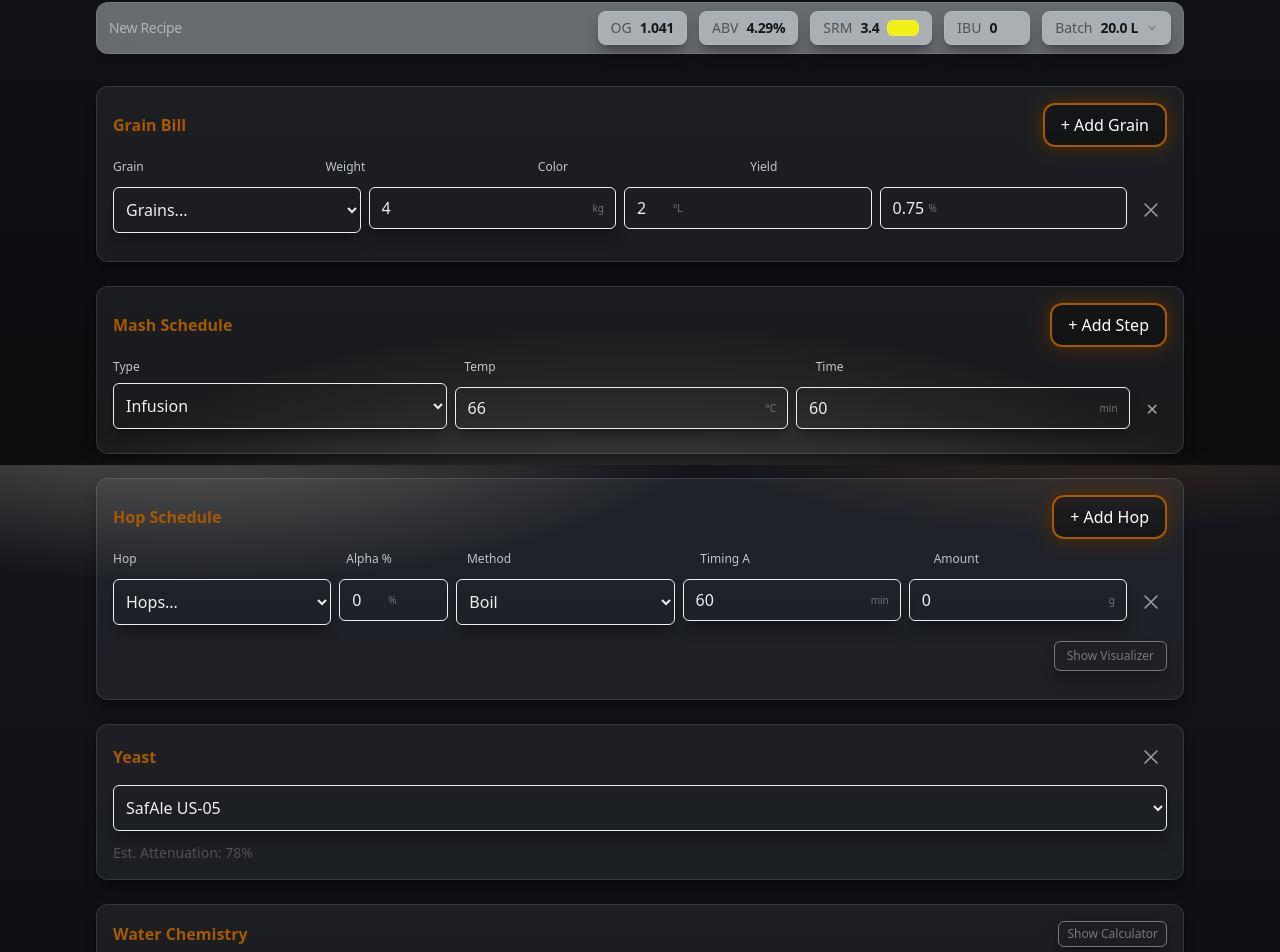
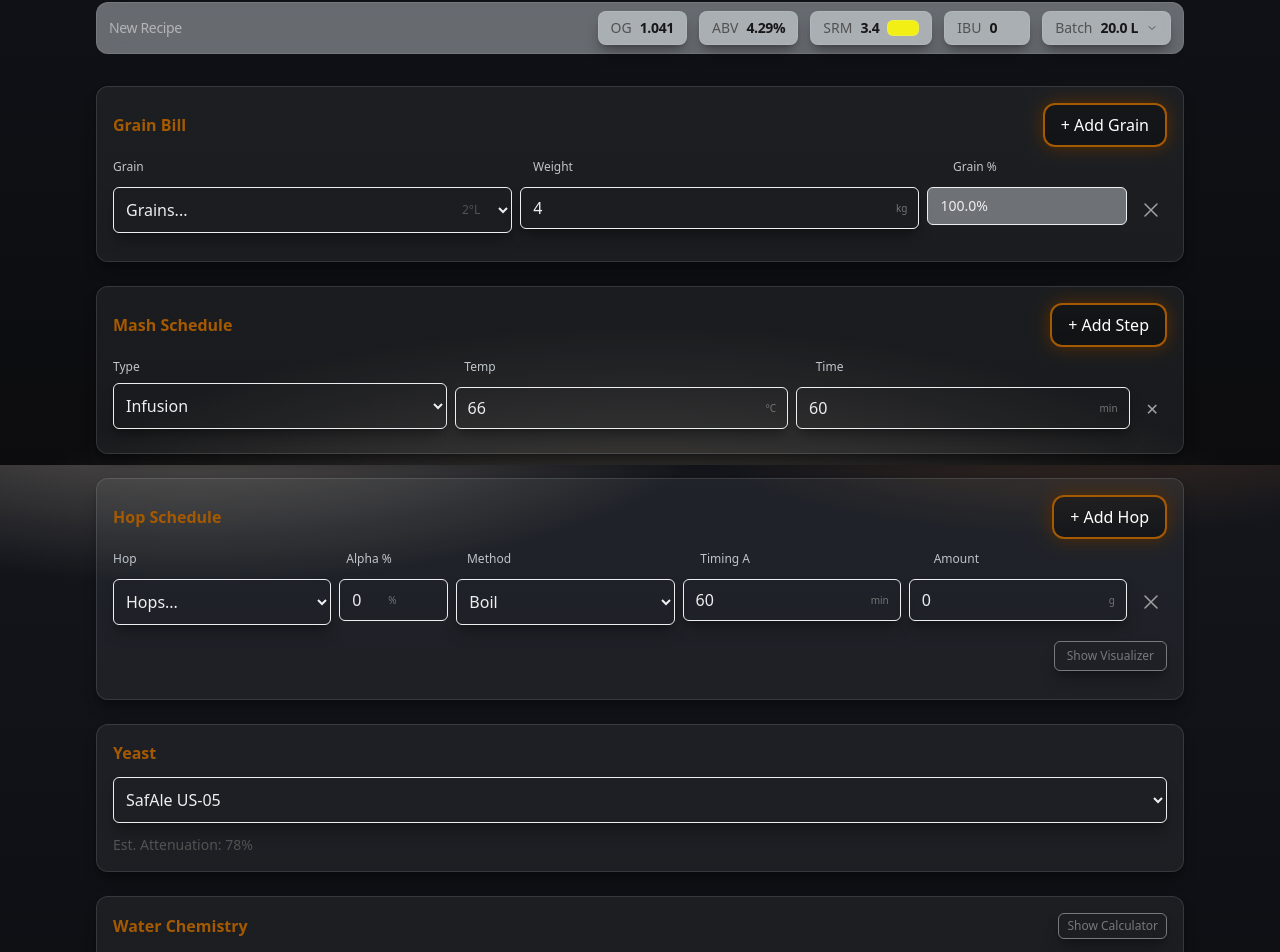
Before and after one commit to AngelsOB/BrewTool, a React (Vite) app: page /recipes in a window 1280 px wide. Shown: the part 335-1287 px from the top of the page. Built offline with nearby package versions, Linux system fonts and the light colour scheme.

Commit message:
(fix) updated Grain Bill and grain calculation. Now based off of GU instead of yield. Changed design. Added locked % field to show % of grain bill. Todo: want to make an auto grain selector. You choose target ABV or OG and it will recommend an amount that you can divide up via %.

```diff
--- a/src/hooks/useRecipeStore.ts
+++ b/src/hooks/useRecipeStore.ts
@@ -8,7 +8,9 @@ export type GrainItem = {
   name: string;
   weightKg: number; // kilograms
   colorLovibond: number; // °L
-  yield: number; // as a decimal, e.g., 0.75 for 75%
+  potentialGu: number; // GU/PPG at 100% conversion (as-is)
+  type: "grain" | "adjunct_mashable" | "extract" | "sugar";
+  fermentability?: number; // 0..1 optional override
 };
 
 export type HopTimingType =
--- a/src/pages/RecipeBuilder.tsx
+++ b/src/pages/RecipeBuilder.tsx
@@ -32,7 +32,6 @@ import WaterSaltsCalc from "../components/WaterSaltsCalc";
 import FitToWidth from "../components/FitToWidth";
 import { estimateRecipeHopFlavor } from "../utils/hopsFlavor";
 import {
-  addCustomGrain,
   addCustomHop,
   getGrainPresets,
   getHopPresets,
@@ -83,7 +82,8 @@ export default function RecipeBuilder() {
       name: "Pale Malt",
       weightKg: 4,
       colorLovibond: 2,
-      yield: 0.75,
+      potentialGu: 34.5,
+      type: "grain",
     },
   ]);
   const [hops, setHops] = useState<HopItem[]>([
@@ -100,7 +100,7 @@ export default function RecipeBuilder() {
     name: "SafAle US-05",
     attenuationPercent: 0.78,
   });
-  const [showCustomGrainInput, setShowCustomGrainInput] = useState(false);
+  // const [showCustomGrainInput, setShowCustomGrainInput] = useState(false);
   const [showCustomHopInput, setShowCustomHopInput] = useState(false);
   const [showFlavorVisualizer, setShowFlavorVisualizer] = useState(false);
 
@@ -256,7 +256,11 @@ export default function RecipeBuilder() {
     () =>
       ogFromPoints(
         pointsFromGrainBill(
-          grains.map((g) => ({ weightKg: g.weightKg, yield: g.yield })),
+          grains.map((g) => ({
+            weightKg: g.weightKg,
+            potentialGu: g.potentialGu,
+            type: g.type,
+          })),
           batchVolumeL,
           efficiencyPct / 100
         )
@@ -972,7 +976,8 @@ export default function RecipeBuilder() {
                   name: "",
                   weightKg: 0,
                   colorLovibond: 2,
-                  yield: 0.75,
+                  potentialGu: 34,
+                  type: "grain",
                 },
               ])
             }
@@ -980,25 +985,25 @@ export default function RecipeBuilder() {
             + Add Grain
           </button>
         </div>
-        <div className="hidden sm:grid grid-cols-5 gap-2 text-xs text-muted">
+        <div className="hidden sm:grid gap-2 text-xs text-muted sm:grid-cols-[minmax(0,1fr)_minmax(0,1fr)_minmax(0,.5fr)_min-content]">
           <div>Grain</div>
           <div>Weight</div>
-          <div>Color</div>
-          <div>Yield</div>
+          <div>Grain %</div>
           <div></div> {/* For the remove button */}
         </div>
         {grains.map((g, i) => (
           <div
             key={g.id}
-            className="grid grid-cols-1 sm:grid-cols-[minmax(0,1fr)_minmax(0,1fr)_minmax(0,1fr)_minmax(0,1fr)_min-content] gap-2"
+            className="grid grid-cols-1 sm:grid-cols-[minmax(0,1fr)_minmax(0,1fr)_minmax(0,.5fr)_min-content] gap-2"
           >
             <label className="flex flex-col">
               <div className="text-xs text-muted mb-1 sm:hidden">Grain</div>
+              <div className="relative">
                 <select
-                className="w-full rounded-md border px-2 py-2.5"
+                  className="w-full rounded-md border py-2.5 pl-2 pr-12"
                   onChange={(e) => {
                     if (e.target.value === "__add_custom__") {
-                    setShowCustomGrainInput(true);
+                      return;
                       // Optionally reset the current grain item or set a placeholder
                     } else {
                       const preset = getGrainPresets().find(
@@ -1009,11 +1014,13 @@ export default function RecipeBuilder() {
                       c[i] = {
                         ...g,
                         name: preset.name,
-                      colorLovibond: preset.colorLovibond,
-                      yield: preset.yield,
-                    };
+                        colorLovibond: (preset as { colorLovibond: number })
+                          .colorLovibond,
+                        potentialGu: (preset as { potentialGu: number })
+                          .potentialGu,
+                        type: "grain",
+                      } as GrainItem;
                       setGrains(c);
-                    setShowCustomGrainInput(false);
                     }
                   }}
                   defaultValue=""
@@ -1028,62 +1035,14 @@ export default function RecipeBuilder() {
                   ))}
                   <option value="__add_custom__">+ Add Custom Grain</option>
                 </select>
-            </label>
-            {showCustomGrainInput && (
-              <form
-                className="grid grid-cols-1 sm:grid-cols-3 gap-2 col-span-full"
-                onSubmit={(e) => {
-                  e.preventDefault();
-                  const form = e.currentTarget as HTMLFormElement & {
-                    gname: HTMLInputElement;
-                    glov: HTMLInputElement;
-                    gyield: HTMLInputElement;
-                  };
-                  const name = form.gname.value.trim();
-                  const lov = Number(form.glov.value);
-                  const grainYield = Number(form.gyield.value);
-                  if (
-                    !name ||
-                    !Number.isFinite(lov) ||
-                    !Number.isFinite(grainYield)
-                  )
-                    return;
-                  addCustomGrain({
-                    name,
-                    colorLovibond: lov,
-                    yield: grainYield,
-                  });
-                  form.reset();
-                  setShowCustomGrainInput(false);
-                }}
-              >
-                <input
-                  name="gname"
-                  className="rounded-md border px-3 py-2"
-                  placeholder="Grain name"
-                />
-                <input
-                  name="glov"
-                  type="number"
-                  step="0.1"
-                  className="rounded-md border px-3 py-2"
-                  placeholder="Color °L"
-                />
-                <input
-                  name="gyield"
-                  type="number"
-                  step="0.01"
-                  className="rounded-md border px-3 py-2"
-                  placeholder="Yield %"
-                />
-                <button
-                  className="rounded-md border px-3 py-2 text-sm hover:bg-neutral-50"
-                  type="submit"
-                >
-                  + Add Grain Preset
-                </button>
-              </form>
-            )}
+                <div
+                  className="pointer-events-none absolute right-6 top-1/2 -translate-y-1/2 text-xs text-neutral-600 px-2 py-0.5"
+                  aria-hidden="true"
+                >
+                  {g.colorLovibond}°L
+                </div>
+              </div>
+            </label>
             <label className="flex flex-col">
               <div className="text-xs text-muted mb-1 sm:hidden">
                 Weight (kg)
@@ -1103,35 +1062,14 @@ export default function RecipeBuilder() {
             </label>
             <label className="flex flex-col">
               <div className="text-xs text-muted mb-1 sm:hidden">
-                Color (°L)
-              </div>
-              <InlineEditableNumber
-                value={g.colorLovibond}
-                onChange={(n) => {
-                  const c = [...grains];
-                  c[i] = { ...g, colorLovibond: n };
-                  setGrains(c);
-                }}
-                suffix="°L"
-                suffixClassName="left-9 right-0.5 text-[10px]"
-                step={0.1}
-                placeholder="2.0"
-              />
-            </label>
-            <label className="flex flex-col">
-              <div className="text-xs text-muted mb-1 sm:hidden">Yield (%)</div>
-              <InlineEditableNumber
-                value={g.yield}
-                onChange={(n) => {
-                  const c = [...grains];
-                  c[i] = { ...g, yield: n };
-                  setGrains(c);
-                }}
-                suffix="%"
-                suffixClassName="left-9 right-0.5 text-[10px]"
-                step={0.01}
-                placeholder="75"
-              />
+                Grain Bill (%)
+              </div>
+              <div className="rounded-md border px-3 py-2 bg-white/40 text-sm">
+                {totalGrainKg > 0
+                  ? ((g.weightKg / totalGrainKg) * 100).toFixed(1)
+                  : "0.0"}
+                %
+              </div>
             </label>
             <div className="flex justify-end items-center">
               <button
@@ -1170,7 +1108,8 @@ export default function RecipeBuilder() {
                 name: "",
                 weightKg: 0,
                 colorLovibond: 2,
-                yield: 0.75,
+                potentialGu: 34,
+                type: "grain",
               },
             ])
           }
@@ -1666,30 +1605,6 @@ export default function RecipeBuilder() {
       <section className="section-soft space-y-3">
         <div className="flex flex-col sm:flex-row sm:items-center sm:justify-between gap-3">
           <div className="font-semibold text-primary-strong">Yeast</div>
-          <button
-            className="p-1 text-neutral-400 hover:text-red-500 transition w-fit ml-auto self-end"
-            onClick={() =>
-              setYeast({
-                name: "",
-                attenuationPercent: undefined,
-              })
-            }
-          >
-            <svg
-              xmlns="http://www.w3.org/2000/svg"
-              fill="none"
-              viewBox="0 0 24 24"
-              strokeWidth={1.5}
-              stroke="currentColor"
-              className="w-6 h-6"
-            >
-              <path
-                strokeLinecap="round"
-                strokeLinejoin="round"
-                d="M6 18L18 6M6 6l12 12"
-              />
-            </svg>
-          </button>
         </div>
         <label className="flex flex-col">
           <select
--- a/src/utils/calculations.ts
+++ b/src/utils/calculations.ts
@@ -6,7 +6,11 @@ export function ogFromPoints(points: number): number {
 }
 
 export function pointsFromGrainBill(
-  grains: Array<{ weightKg: number; yield: number }>,
+  grains: Array<{
+    weightKg: number;
+    potentialGu: number;
+    type?: "grain" | "adjunct_mashable" | "extract" | "sugar";
+  }>,
   batchVolumeL: number,
   efficiencyDecimal = 0.72
 ): number {
@@ -19,8 +23,11 @@ export function pointsFromGrainBill(
 
   const totalGU = grains.reduce((sum, g) => {
     const weightLb = g.weightKg * lbsPerKg;
-    const ppg = ppgFromYieldDecimal(g.yield);
-    return sum + weightLb * ppg * efficiencyDecimal;
+    const ppg = g.potentialGu;
+    const isMashable =
+      g.type === "grain" || g.type === "adjunct_mashable" || g.type == null;
+    const eff = isMashable ? efficiencyDecimal : 1;
+    return sum + weightLb * ppg * eff;
   }, 0);
 
   return totalGU / volumeGal;
@@ -118,7 +125,11 @@ export function ppgFromYieldDecimal(yieldDecimal: number): number {
 }
 
 export function ogFromGrainBill(
-  grains: Array<{ weightKg: number; yield: number }>,
+  grains: Array<{
+    weightKg: number;
+    potentialGu: number;
+    type?: "grain" | "adjunct_mashable" | "extract" | "sugar";
+  }>,
   volumeL: number,
   efficiencyDecimal: number
 ): number {
@@ -129,8 +140,11 @@ export function ogFromGrainBill(
 
   const totalGU = grains.reduce((sum, g) => {
     const weightLb = g.weightKg * lbsPerKg;
-    const ppg = ppgFromYieldDecimal(g.yield);
-    return sum + weightLb * ppg * efficiencyDecimal;
+    const ppg = g.potentialGu;
+    const isMashable =
+      g.type === "grain" || g.type === "adjunct_mashable" || g.type == null;
+    const eff = isMashable ? efficiencyDecimal : 1;
+    return sum + weightLb * ppg * eff;
   }, 0);
 
   const points = totalGU / volumeGal; // gravity points per gallon
--- a/src/utils/presets.ts
+++ b/src/utils/presets.ts
@@ -2,8 +2,8 @@ import { loadJson, saveJson } from "./storage";
 
 export type GrainPreset = {
   name: string;
-  colorLovibond: number;
-  yield: number; // as a decimal, e.g., 0.75 for 75%
+  colorLovibond: number; // °L
+  potentialGu: number; // GU/PPG at 100% conversion (as-is)
 };
 
 export type HopPreset = {
@@ -58,45 +58,47 @@ export const EMPTY_HOP_FLAVOR: HopFlavorProfile = {
   resinPine: 0,
 };
 
+// Convert prior yield% heuristics to GU using 46 * yield
+const gu = (yieldDecimal: number) => Math.round(46 * yieldDecimal * 10) / 10;
 export const GRAIN_PRESETS: GrainPreset[] = [
-  { name: "Pilsner Malt", colorLovibond: 1.5, yield: 0.8 },
-  { name: "Pale Malt (2-Row)", colorLovibond: 2, yield: 0.78 },
-  { name: "Maris Otter", colorLovibond: 3, yield: 0.81 },
-  { name: "Vienna Malt", colorLovibond: 4, yield: 0.78 },
-  { name: "Munich Malt", colorLovibond: 10, yield: 0.75 },
-  { name: "Wheat Malt", colorLovibond: 2, yield: 0.8 },
-  { name: "Crystal 20L", colorLovibond: 20, yield: 0.75 },
-  { name: "Crystal 40L", colorLovibond: 40, yield: 0.72 },
-  { name: "Crystal 60L", colorLovibond: 60, yield: 0.7 },
-  { name: "Chocolate Malt", colorLovibond: 350, yield: 0.6 },
-  { name: "Roasted Barley", colorLovibond: 500, yield: 0.55 },
-  { name: "Acid Malt", colorLovibond: 3, yield: 0.75 },
-  { name: "Amber Malt", colorLovibond: 25, yield: 0.7 },
-  { name: "Biscuit Malt", colorLovibond: 25, yield: 0.75 },
-  { name: "Black (Patent) Malt", colorLovibond: 500, yield: 0.55 },
-  { name: "Brown Malt", colorLovibond: 65, yield: 0.65 },
-  { name: "Cara-Pils/Dextrine", colorLovibond: 2, yield: 0.78 },
-  { name: "Caramunich Malt", colorLovibond: 56, yield: 0.75 },
-  { name: "Caravienne Malt", colorLovibond: 22, yield: 0.75 },
-  { name: "Chocolate Malt (Darker)", colorLovibond: 400, yield: 0.6 },
-  { name: "Crystal 10L", colorLovibond: 10, yield: 0.75 },
-  { name: "Crystal 80L", colorLovibond: 80, yield: 0.68 },
-  { name: "Crystal 120L", colorLovibond: 120, yield: 0.65 },
-  { name: "Dark Munich Malt", colorLovibond: 18, yield: 0.72 },
-  { name: "Flaked Barley", colorLovibond: 2, yield: 0.68 },
-  { name: "Flaked Oats", colorLovibond: 1, yield: 0.6 },
-  { name: "Flaked Wheat", colorLovibond: 2, yield: 0.7 },
-  { name: "Honey Malt", colorLovibond: 25, yield: 0.75 },
-  { name: "Lactose (Milk Sugar)", colorLovibond: 0, yield: 1.0 },
-  { name: "Melanoidin Malt", colorLovibond: 20, yield: 0.75 },
-  { name: "Oats, Malted", colorLovibond: 2, yield: 0.7 },
-  { name: "Pale Chocolate Malt", colorLovibond: 220, yield: 0.65 },
-  { name: "Smoked Malt", colorLovibond: 9, yield: 0.75 },
-  { name: "Special B Malt", colorLovibond: 180, yield: 0.68 },
-  { name: "Victory Malt", colorLovibond: 25, yield: 0.73 },
-  { name: "White Wheat Malt", colorLovibond: 2, yield: 0.8 },
-  { name: "Torrefied Wheat", colorLovibond: 2, yield: 0.78 },
-  { name: "Rice Hulls", colorLovibond: 0, yield: 0 },
+  { name: "Pilsner Malt", colorLovibond: 1.5, potentialGu: gu(0.8) },
+  { name: "Pale Malt (2-Row)", colorLovibond: 2, potentialGu: gu(0.78) },
+  { name: "Maris Otter", colorLovibond: 3, potentialGu: gu(0.81) },
+  { name: "Vienna Malt", colorLovibond: 4, potentialGu: gu(0.78) },
+  { name: "Munich Malt", colorLovibond: 10, potentialGu: gu(0.75) },
+  { name: "Wheat Malt", colorLovibond: 2, potentialGu: gu(0.8) },
+  { name: "Crystal 20L", colorLovibond: 20, potentialGu: gu(0.75) },
+  { name: "Crystal 40L", colorLovibond: 40, potentialGu: gu(0.72) },
+  { name: "Crystal 60L", colorLovibond: 60, potentialGu: gu(0.7) },
+  { name: "Chocolate Malt", colorLovibond: 350, potentialGu: gu(0.6) },
+  { name: "Roasted Barley", colorLovibond: 500, potentialGu: gu(0.55) },
+  { name: "Acid Malt", colorLovibond: 3, potentialGu: gu(0.75) },
+  { name: "Amber Malt", colorLovibond: 25, potentialGu: gu(0.7) },
+  { name: "Biscuit Malt", colorLovibond: 25, potentialGu: gu(0.75) },
+  { name: "Black (Patent) Malt", colorLovibond: 500, potentialGu: gu(0.55) },
+  { name: "Brown Malt", colorLovibond: 65, potentialGu: gu(0.65) },
+  { name: "Cara-Pils/Dextrine", colorLovibond: 2, potentialGu: gu(0.78) },
+  { name: "Caramunich Malt", colorLovibond: 56, potentialGu: gu(0.75) },
+  { name: "Caravienne Malt", colorLovibond: 22, potentialGu: gu(0.75) },
+  { name: "Chocolate Malt (Darker)", colorLovibond: 400, potentialGu: gu(0.6) },
+  { name: "Crystal 10L", colorLovibond: 10, potentialGu: gu(0.75) },
+  { name: "Crystal 80L", colorLovibond: 80, potentialGu: gu(0.68) },
+  { name: "Crystal 120L", colorLovibond: 120, potentialGu: gu(0.65) },
+  { name: "Dark Munich Malt", colorLovibond: 18, potentialGu: gu(0.72) },
+  { name: "Flaked Barley", colorLovibond: 2, potentialGu: gu(0.68) },
+  { name: "Flaked Oats", colorLovibond: 1, potentialGu: gu(0.6) },
+  { name: "Flaked Wheat", colorLovibond: 2, potentialGu: gu(0.7) },
+  { name: "Honey Malt", colorLovibond: 25, potentialGu: gu(0.75) },
+  { name: "Lactose (Milk Sugar)", colorLovibond: 0, potentialGu: gu(1.0) },
+  { name: "Melanoidin Malt", colorLovibond: 20, potentialGu: gu(0.75) },
+  { name: "Oats, Malted", colorLovibond: 2, potentialGu: gu(0.7) },
+  { name: "Pale Chocolate Malt", colorLovibond: 220, potentialGu: gu(0.65) },
+  { name: "Smoked Malt", colorLovibond: 9, potentialGu: gu(0.75) },
+  { name: "Special B Malt", colorLovibond: 180, potentialGu: gu(0.68) },
+  { name: "Victory Malt", colorLovibond: 25, potentialGu: gu(0.73) },
+  { name: "White Wheat Malt", colorLovibond: 2, potentialGu: gu(0.8) },
+  { name: "Torrefied Wheat", colorLovibond: 2, potentialGu: gu(0.78) },
+  { name: "Rice Hulls", colorLovibond: 0, potentialGu: 0 },
 ];
 
 export const HOP_PRESETS: HopPreset[] = [
```
Lines whose indentation alone changed are shown as unchanged.
